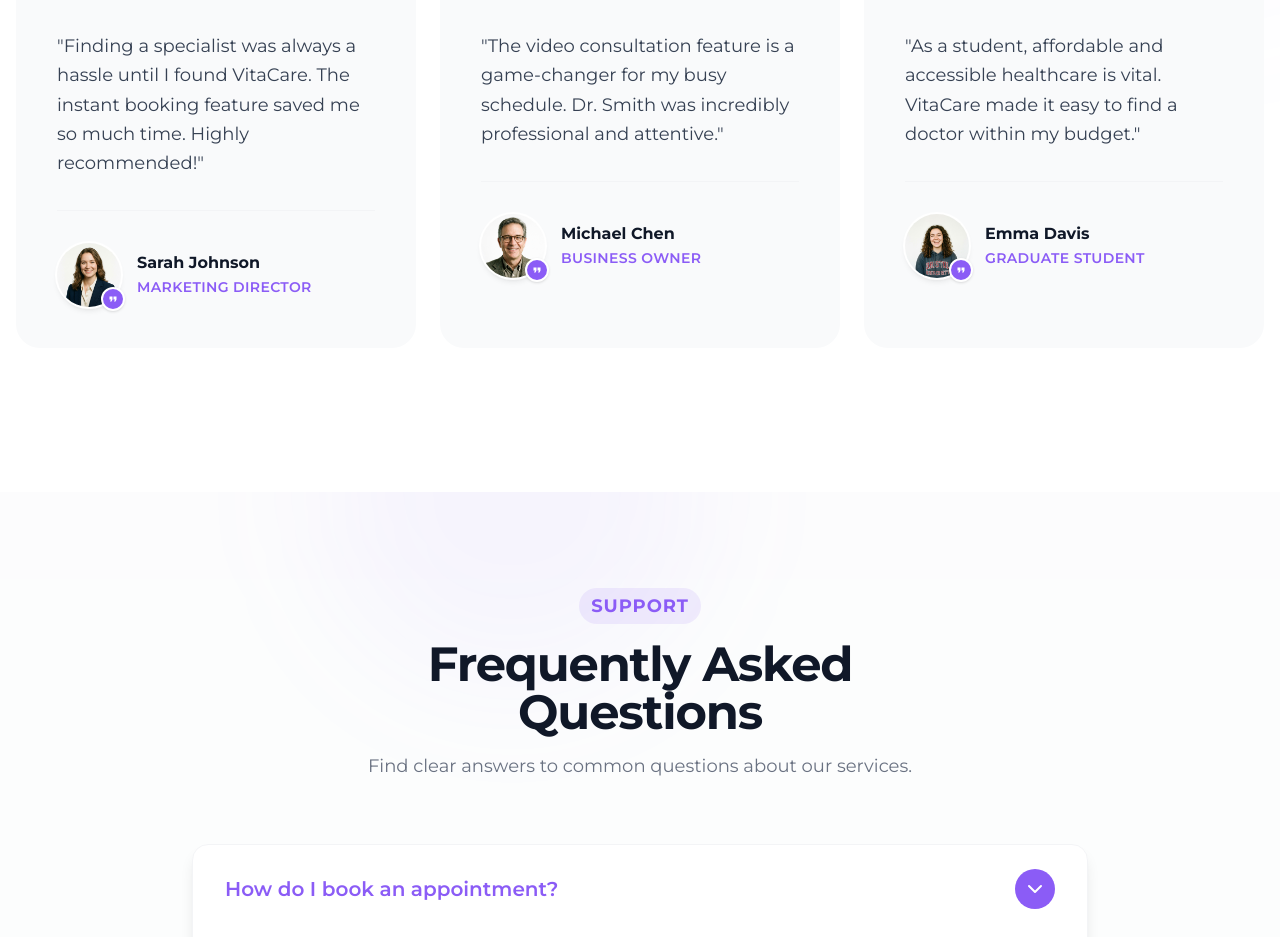
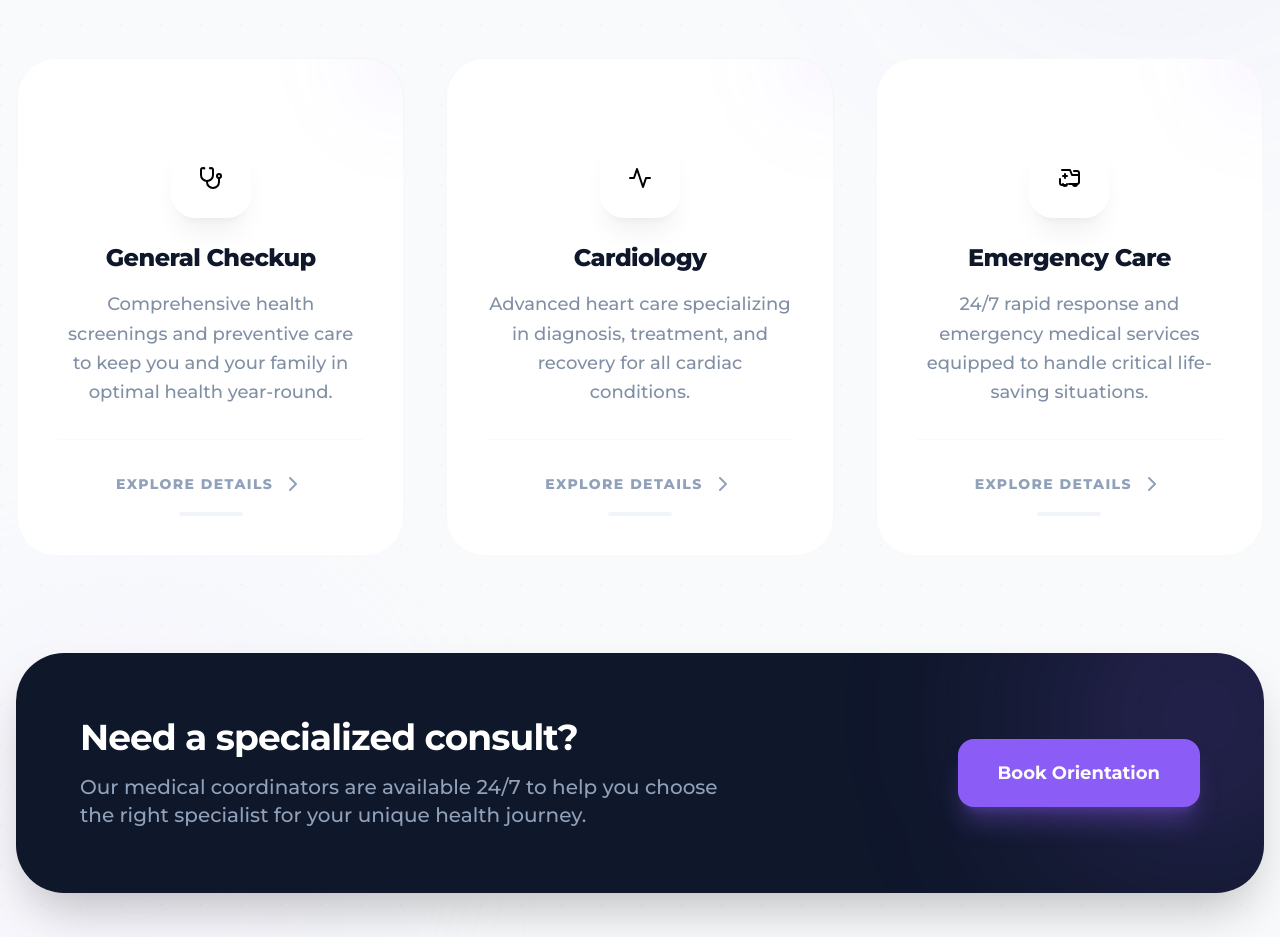
Before and after one commit to shdhrubo/vita-care, an Angular app: page / in a window 1280 px wide. Shown: the part 1200-2137 px from the top of the page. Built offline with nearby package versions, Linux system fonts and the light colour scheme.

Commit message:
some changes

```diff
--- a/src/app/modules/home/components/faq-section/faq-section.html
+++ b/src/app/modules/home/components/faq-section/faq-section.html
@@ -38,7 +38,7 @@
             class="w-full flex items-center justify-between p-6 md:px-8 text-left cursor-pointer focus:outline-none"
           >
             <span
-              class="text-lg md:text-xl font-semibold text-gray-800 transition-colors group-hover:text-primary"
+              class="text-lg font-semibold text-gray-800 transition-colors group-hover:text-primary"
               [class.text-primary]="faq.isOpen"
             >
               {{ faq.question }}
@@ -59,7 +59,7 @@
           </button>
 
           <div
-            class="grid transition-[grid-template-rows] duration-500 ease-[cubic-bezier(0.4,0,0.2,1)]"
+            class="grid transition-[grid-template-rows] duration-500 ease-in-out"
             [class.grid-rows-[1fr]]="faq.isOpen"
             [class.grid-rows-[0fr]]="!faq.isOpen"
           >
--- /dev/null
+++ b/src/app/modules/home/components/services-section/services-card/services-card.html
@@ -0,0 +1,70 @@
+<div
+  class="group relative h-full bg-white rounded-[2.5rem] border border-slate-100/60 hover:border-primary/30 transition-all duration-700 hover:shadow-[0_40px_80px_-20px_rgba(139,92,246,0.18)] flex flex-col overflow-hidden cursor-pointer active:scale-[0.98]"
+>
+  <!-- Content Area Wrapper -->
+  <div class="flex flex-col h-full relative">
+    <!-- Image Header with Cutout Pattern -->
+    <div class="relative h-30 overflow-hidden">
+      <!-- <img
+        [src]="item.image"
+        class="w-full h-full object-cover transition-transform duration-1000 ease-out group-hover:scale-110"
+      /> -->
+
+      <!-- Primary Tone Overlay -->
+      <div
+        class="absolute inset-0 bg-primary/20 mix-blend-overlay group-hover:bg-primary/10 transition-colors duration-700"
+      ></div>
+
+      <!-- Masking Curve -->
+      <div class="absolute -bottom-px left-0 w-full h-12 bg-white rounded-t-[3rem]"></div>
+
+      <!-- Specialization Badge -->
+    </div>
+
+    <!-- Centered Overlapping Icon Badge -->
+    <div class="relative flex justify-center -mt-10 mb-6 px-10">
+      <div
+        class="w-20 h-20 rounded-3xl bg-white shadow-xl shadow-slate-900/5 flex items-center justify-center transition-all duration-500 group-hover:bg-primary group-hover:text-white group-hover:rotate-[360deg] group-hover:scale-110 group-hover:shadow-primary/30 group-hover:rounded-[1.5rem]"
+      >
+        <mat-icon [svgIcon]="item.icon" class="w-10 h-10"></mat-icon>
+      </div>
+    </div>
+
+    <!-- Text content -->
+    <div class="p-10 pt-0 flex flex-col grow text-center">
+      <h3
+        class="text-2xl font-black text-slate-900 mb-4 group-hover:text-primary transition-colors duration-300 tracking-tight"
+      >
+        {{ item.title }}
+      </h3>
+
+      <p
+        class="text-slate-500 font-medium leading-relaxed text-lg opacity-80 group-hover:opacity-100 transition-opacity duration-300 grow"
+      >
+        {{ item.description }}
+      </p>
+
+      <!-- Advanced Footer Action -->
+      <div class="mt-8 pt-8 border-t border-slate-50 flex flex-col items-center space-y-4">
+        <div
+          class="flex items-center gap-2 text-sm font-black text-slate-400 group-hover:text-primary tracking-widest uppercase transition-all duration-300 translate-y-0 group-hover:-translate-y-1"
+        >
+          Explore Details
+          <mat-icon svgIcon="platform_solid:chevron-down" class="w-4 h-4 -rotate-90"></mat-icon>
+        </div>
+
+        <!-- Interactive progress bar -->
+        <div class="w-16 h-1 bg-slate-100 rounded-full overflow-hidden">
+          <div
+            class="w-0 h-full bg-primary group-hover:w-full transition-all duration-700 ease-out"
+          ></div>
+        </div>
+      </div>
+    </div>
+  </div>
+
+  <!-- Decorative Accent Card-Level -->
+  <div
+    class="absolute top-0 right-0 w-32 h-32 bg-primary/5 rounded-full -translate-y-1/2 translate-x-1/2 blur-2xl group-hover:bg-primary/10 transition-colors"
+  ></div>
+</div>
--- /dev/null
+++ b/src/app/modules/home/components/services-section/services-card/services-card.scss
@@ -0,0 +1,17 @@
+:host {
+  display: block;
+  height: 100%;
+}
+
+.group {
+  /* Subtle inner glow for premium physical card feel */
+  box-shadow: inset 0 0 0 1px rgba(0, 0, 0, 0.02);
+
+  &:hover {
+    /* Multi-layered shadow for high-end floating effect */
+    box-shadow:
+      0 10px 15px -3px rgba(139, 92, 246, 0.05),
+      0 40px 80px -20px rgba(139, 92, 246, 0.2),
+      inset 0 0 0 1px rgba(139, 92, 246, 0.1);
+  }
+}
--- /dev/null
+++ b/src/app/modules/home/components/services-section/services-card/services-card.ts
@@ -0,0 +1,17 @@
+import { ChangeDetectionStrategy, Component, Input } from '@angular/core';
+import { CommonModule } from '@angular/common';
+import { MatIconModule } from '@angular/material/icon';
+import { Service } from '../services-section';
+
+@Component({
+  selector: 'app-services-card',
+  standalone: true,
+  imports: [CommonModule, MatIconModule],
+  templateUrl: './services-card.html',
+  styleUrl: './services-card.scss',
+  changeDetection: ChangeDetectionStrategy.OnPush,
+})
+export class ServicesCard {
+  @Input({ required: true }) item!: Service;
+  @Input({ required: true }) $index!: number;
+}
--- /dev/null
+++ b/src/app/modules/home/components/services-section/services-section.html
@@ -0,0 +1,79 @@
+<section class="relative py-24 md:py-32 bg-slate-50 overflow-hidden">
+  <!-- Decorative Background Elements -->
+  <div class="absolute inset-0 pointer-events-none overflow-hidden">
+    <div
+      class="absolute top-0 right-[-10%] w-[500px] h-[500px] bg-primary/5 rounded-full blur-[120px]"
+    ></div>
+    <div
+      class="absolute bottom-0 left-[-5%] w-[400px] h-[400px] bg-purple-100/30 rounded-full blur-[100px]"
+    ></div>
+  </div>
+
+  <div class="max-w-350 mx-auto px-4 relative z-10">
+    <!-- Centered Header -->
+    <div class="text-center max-w-3xl mx-auto mb-20 space-y-6">
+      <div
+        class="inline-flex items-center gap-2 px-4 py-2 rounded-full bg-white shadow-sm border border-slate-100 text-xs font-black text-primary tracking-[0.2em] uppercase"
+      >
+        <span class="w-2 h-2 rounded-full bg-primary animate-pulse"></span>
+        Experience Excellence
+      </div>
+      <h2
+        class="text-4xl md:text-5xl lg:text-7xl font-black text-slate-900 leading-[1.1] tracking-tight"
+      >
+        Our Specialized <br />
+        <span class="text-primary italic">Medical Services</span>
+      </h2>
+      <p class="text-lg md:text-xl text-slate-500 font-medium leading-relaxed max-w-2xl mx-auto">
+        Delivering comprehensive healthcare solutions through clinical expertise, advanced
+        technology, and human compassion.
+      </p>
+    </div>
+
+    <!-- Services Grid: Clean 3-column layout -->
+    <div class="grid grid-cols-1 md:grid-cols-2 lg:grid-cols-3 gap-8 md:gap-10">
+      @for (service of services; track $index) {
+        <div
+          class="animate-in fade-in slide-in-from-bottom-12 duration-1000"
+          [style.animation-delay]="$index * 150 + 'ms'"
+        >
+          <app-services-card [item]="service" [$index]="$index"></app-services-card>
+        </div>
+      }
+    </div>
+
+    <!-- Bottom Call to Action: Modern Banner Style -->
+    <div
+      class="mt-24 text-center animate-in fade-in slide-in-from-bottom-8 duration-1000 delay-500"
+    >
+      <div
+        class="relative p-10 md:p-16 rounded-[3rem] bg-slate-900 text-white shadow-2xl overflow-hidden group"
+      >
+        <div
+          class="absolute inset-0 bg-primary/10 opacity-0 group-hover:opacity-100 transition-opacity duration-700"
+        ></div>
+        <div
+          class="absolute -top-24 -right-24 w-80 h-80 bg-primary/20 rounded-full blur-[100px]"
+        ></div>
+
+        <div class="relative z-10 flex flex-col md:flex-row items-center justify-between gap-10">
+          <div class="text-left space-y-4 max-w-2xl">
+            <h3 class="text-3xl md:text-4xl font-bold tracking-tight">
+              Need a specialized consult?
+            </h3>
+            <p class="text-slate-400 text-lg md:text-xl font-medium">
+              Our medical coordinators are available 24/7 to help you choose the right specialist
+              for your unique health journey.
+            </p>
+          </div>
+          <a
+            href=""
+            class="px-10 py-5 bg-primary hover:bg-primary-600 text-white font-bold rounded-2xl transition-all duration-300 shadow-xl shadow-primary/30 hover:-translate-y-1 active:scale-95 whitespace-nowrap text-lg"
+          >
+            Book Orientation
+          </a>
+        </div>
+      </div>
+    </div>
+  </div>
+</section>
--- /dev/null
+++ b/src/app/modules/home/components/services-section/services-section.scss
@@ -0,0 +1,33 @@
+:host {
+  display: block;
+}
+
+/* Superior Premium Entrance Animations */
+.animate-in {
+  animation-fill-mode: both;
+}
+
+@keyframes refined-slide-up {
+  from {
+    opacity: 0;
+    transform: translateY(4rem) scale(0.98);
+  }
+  to {
+    opacity: 1;
+    transform: translateY(0) scale(1);
+  }
+}
+
+.slide-in-from-bottom-12 {
+  animation: refined-slide-up 1.2s cubic-bezier(0.16, 1, 0.3, 1);
+}
+
+.slide-in-from-bottom-8 {
+  animation: refined-slide-up 1s cubic-bezier(0.16, 1, 0.3, 1);
+}
+
+/* Grid Patterns for Scientific/Clinical feel */
+section {
+  background-image: radial-gradient(circle at 1px 1px, rgba(139, 92, 246, 0.04) 1px, transparent 0);
+  background-size: 40px 40px;
+}
--- /dev/null
+++ b/src/app/modules/home/components/services-section/services-section.ts
@@ -0,0 +1,48 @@
+import { ChangeDetectionStrategy, Component } from '@angular/core';
+import { CommonModule } from '@angular/common';
+import { ServicesCard } from './services-card/services-card';
+
+export interface Service {
+  icon: string;
+  title: string;
+  description: string;
+  link: string;
+  image: string;
+}
+
+@Component({
+  selector: 'app-services-section',
+  standalone: true,
+  imports: [CommonModule, ServicesCard],
+  templateUrl: './services-section.html',
+  styleUrl: './services-section.scss',
+  changeDetection: ChangeDetectionStrategy.OnPush,
+})
+export class ServicesSection {
+  services: Service[] = [
+    {
+      icon: 'platform_solid:stethoscope',
+      title: 'General Checkup',
+      description:
+        'Comprehensive health screenings and preventive care to keep you and your family in optimal health year-round.',
+      link: '/services/general',
+      image: 'assets/images/service_general.png',
+    },
+    {
+      icon: 'platform_solid:activity',
+      title: 'Cardiology',
+      description:
+        'Advanced heart care specializing in diagnosis, treatment, and recovery for all cardiac conditions.',
+      link: '/services/cardiology',
+      image: 'assets/images/service_general.png',
+    },
+    {
+      icon: 'platform_solid:ambulance',
+      title: 'Emergency Care',
+      description:
+        '24/7 rapid response and emergency medical services equipped to handle critical life-saving situations.',
+      link: '/services/emergency',
+      image: 'assets/images/service_general.png',
+    },
+  ];
+}
--- a/src/app/modules/home/containers/home-page-container/home-page-container.html
+++ b/src/app/modules/home/containers/home-page-container/home-page-container.html
@@ -1,5 +1,6 @@
 <div class="">
   <app-banner-section></app-banner-section>
+  <app-services-section></app-services-section>
   <app-testimonial-section></app-testimonial-section>
   <app-faq-section></app-faq-section>
 </div>
--- a/src/app/modules/home/containers/home-page-container/home-page-container.ts
+++ b/src/app/modules/home/containers/home-page-container/home-page-container.ts
@@ -2,10 +2,11 @@ import { ChangeDetectionStrategy, Component } from '@angular/core';
 import { BannerSection } from '../../components/banner-section/banner-section';
 import { FaqSection } from '../../components/faq-section/faq-section';
 import { TestimonialSection } from '../../components/testimonial-section/testimonial-section';
+import { ServicesSection } from '../../components/services-section/services-section';
 
 @Component({
   selector: 'app-home-page-container',
-  imports: [BannerSection, FaqSection, TestimonialSection],
+  imports: [BannerSection, FaqSection, TestimonialSection, ServicesSection],
   templateUrl: './home-page-container.html',
   styleUrl: './home-page-container.scss',
   changeDetection: ChangeDetectionStrategy.OnPush,
```
Also changed, not shown: public/assets/icons/platform-solid.svg, public/assets/images/service_general.png (added).
